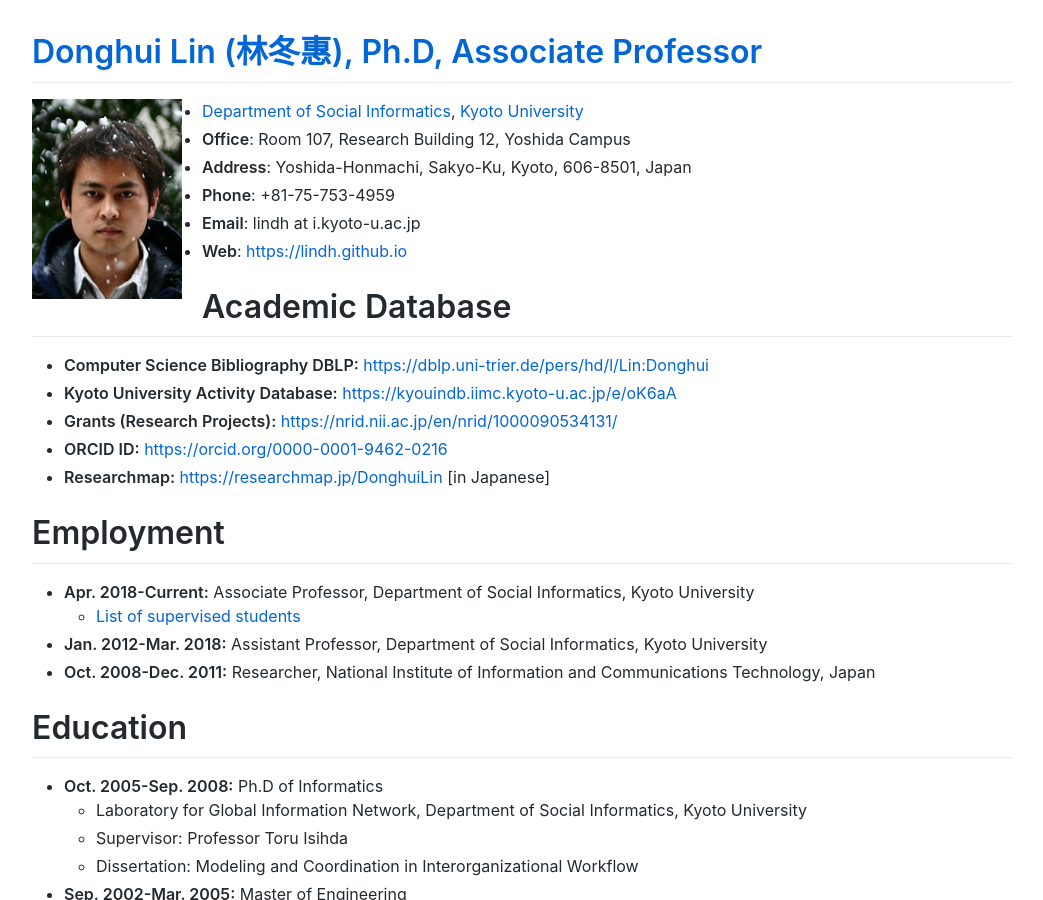
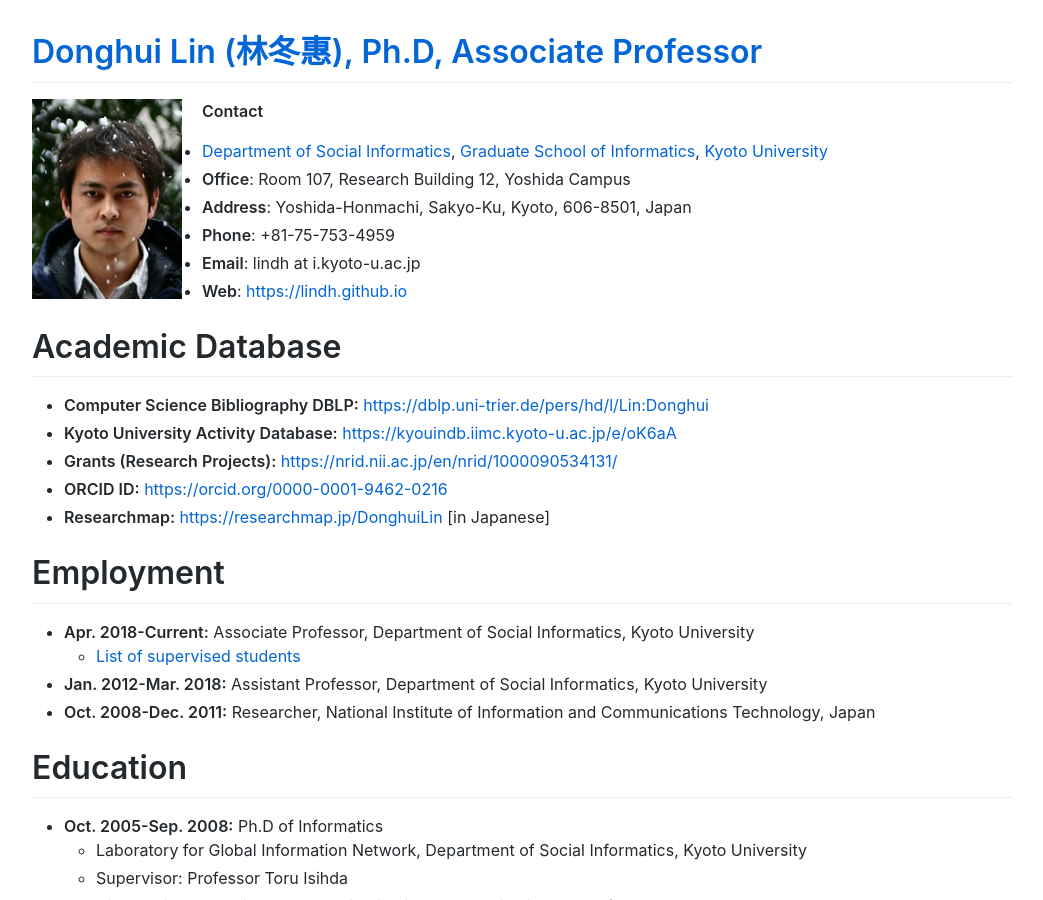
Before and after one commit to lindh/lindh.github.io, a Jekyll site: the page built from index.md, in a window 1280 px wide and 900 px high. Shown: the whole window, without its empty margins (118-1161 px from the left). Built offline with Jekyll 4.4.1, drawn with Linux system fonts in a browser that asks for light colours; comment, search, counter and statistics services are not loaded.

Commit message:
Update index.md

```diff
--- a/index.md
+++ b/index.md
@@ -4,7 +4,8 @@
 
 <img align="left" src="./images/lin.jpg"/>
 
-- [Department of Social Informatics](http://www.soc.i.kyoto-u.ac.jp/en/), [Kyoto University](https://www.kyoto-u.ac.jp/en/)
+**Contact**
+- [Department of Social Informatics](http://www.soc.i.kyoto-u.ac.jp/en/), [Graduate School of Informatics](http://www.i.kyoto-u.ac.jp/en/), [Kyoto University](https://www.kyoto-u.ac.jp/en/)
 - **Office**: Room 107, Research Building 12, Yoshida Campus
 - **Address**: Yoshida-Honmachi, Sakyo-Ku, Kyoto, 606-8501, Japan
 - **Phone**: +81-75-753-4959
```
